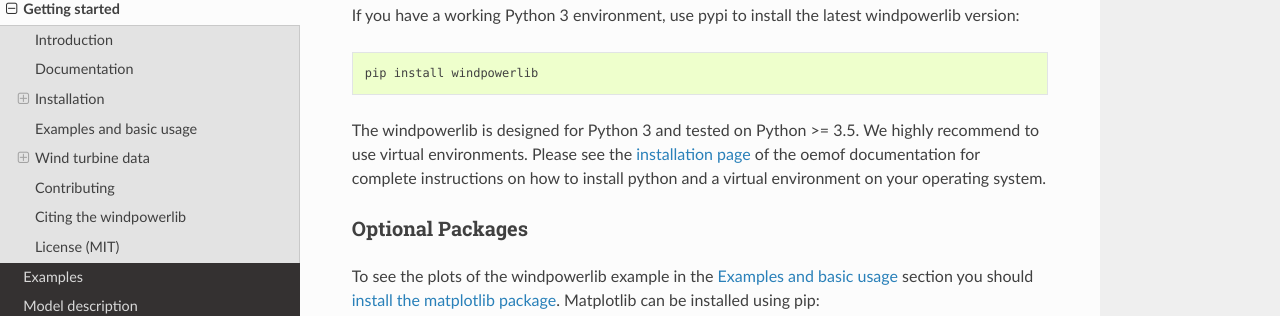
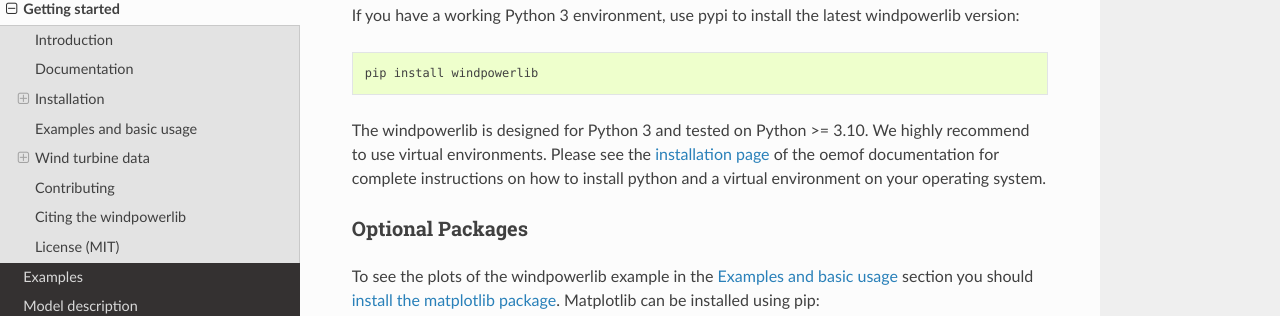
Before and after one commit to wind-python/windpowerlib, a Sphinx documentation site: the page built from doc/getting_started.rst, in a window 1280 px wide and 900 px high, scrolled down 495 px. Shown: the part 137-453 px from the top of the window. Built offline with Sphinx 7.4.7 and the Read the Docs theme 2.0.0, drawn with Linux system fonts in a browser that asks for light colours; formulas are drawn with MathJax 3; pages that are not in the unit, such as notebooks, are missing from menus.

Commit message:
Update documentation

```diff
--- a/README.rst
+++ b/README.rst
@@ -33,13 +33,13 @@ Go to the `download page <http://readthedocs.org/projects/windpowerlib/downloads
 Installation
 ============
 
-If you have a working Python 3 (>= 3.6) environment, use pypi to install the latest windpowerlib version:
+If you have a working Python 3 environment, use pypi to install the latest windpowerlib version:
 
 ::
 
     pip install windpowerlib
 
-The windpowerlib is designed for Python 3 and tested on Python >= 3.5. We highly recommend to use virtual environments.
+The windpowerlib is designed for Python 3 and tested on Python >= 3.10. We highly recommend to use virtual environments.
 Please see the `installation page <http://oemof.readthedocs.io/en/stable/installation_and_setup.html>`_ of the oemof documentation for complete instructions on how to install python and a virtual environment on your operating system.
 
 Optional Packages
--- a/doc/getting_started.rst
+++ b/doc/getting_started.rst
@@ -43,7 +43,7 @@ If you have a working Python 3 environment, use pypi to install the latest windp
 
     pip install windpowerlib
 
-The windpowerlib is designed for Python 3 and tested on Python >= 3.5. We highly recommend to use virtual environments.
+The windpowerlib is designed for Python 3 and tested on Python >= 3.10. We highly recommend to use virtual environments.
 Please see the `installation page <http://oemof.readthedocs.io/en/stable/installation_and_setup.html>`_ of the oemof documentation for complete instructions on how to install python and a virtual environment on your operating system.
 
 Optional Packages
```
